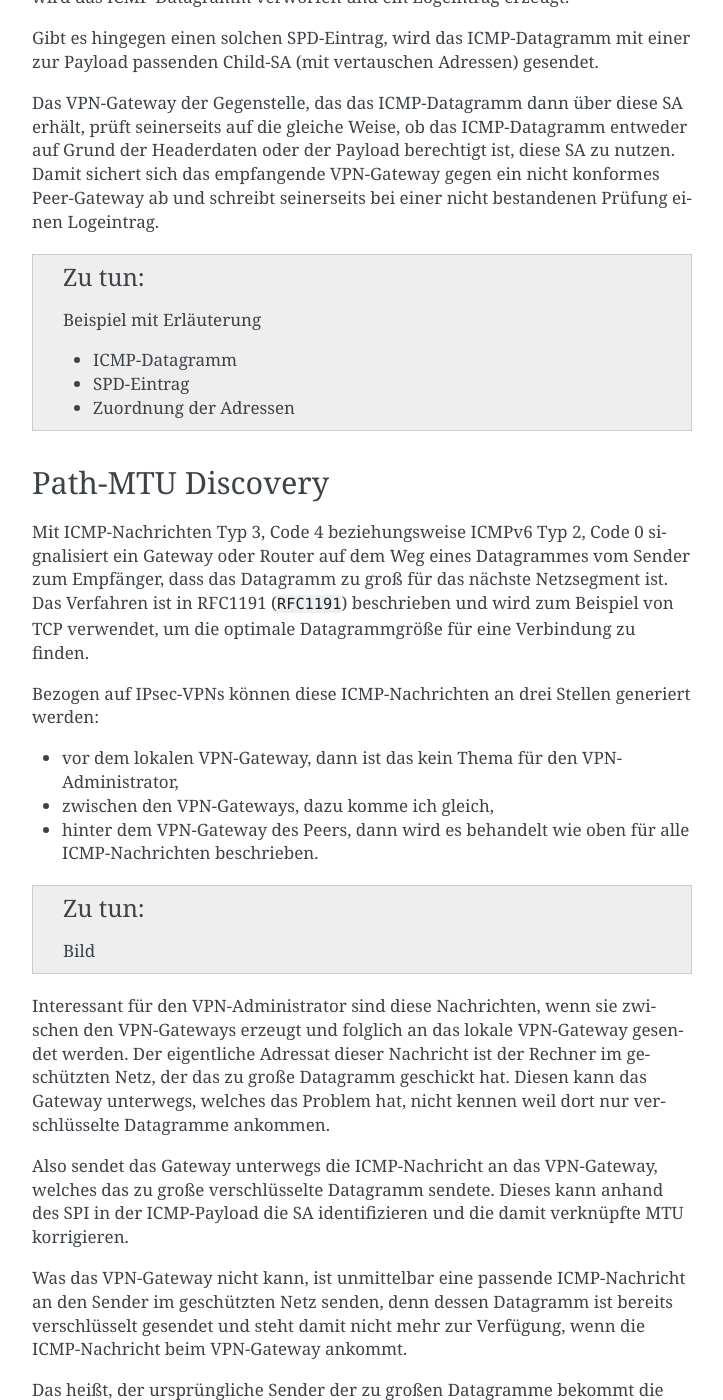
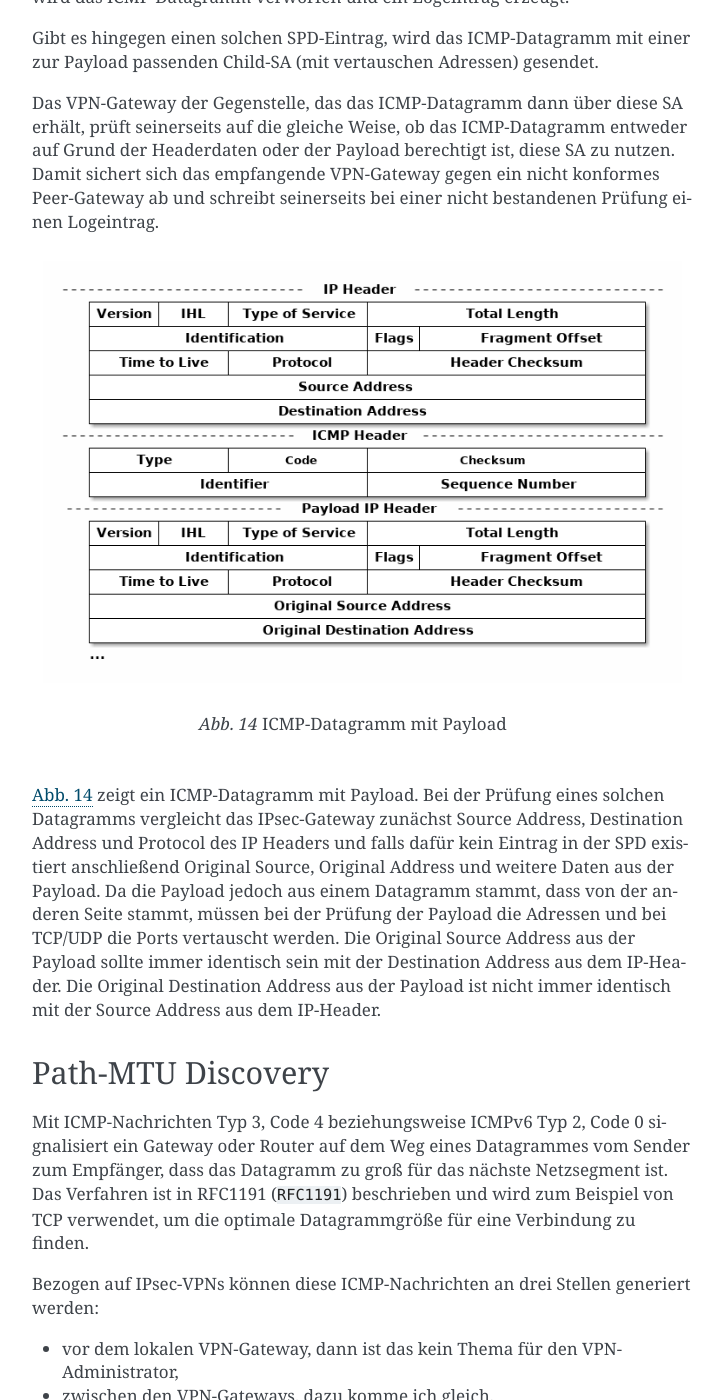
Before and after one commit to matwei-books/Fehlersuche-bei-IPsec-VPN-mit-IKEv2, a Sphinx documentation site: the page built from source/ikev2/icmp-handling.rst, in a window 1280 px wide and 1400 px high, scrolled down 1941 px. Shown: the whole window, without its empty margins (388-1111 px from the left). Built offline with Sphinx 7.4.7, drawn with Linux system fonts in a browser that asks for light colours; cross-references to code outside the pages are shown as plain code; some of the changed text lies outside the part shown.

Commit message:
Bilder von ICMP-Datagrammen und Erläuterung

```diff
--- a/source/ikev2/icmp-handling.rst
+++ b/source/ikev2/icmp-handling.rst
@@ -127,11 +127,29 @@ gegen ein nicht konformes Peer-Gateway ab
 und schreibt seinerseits bei einer nicht bestandenen Prüfung
 einen Logeintrag.
 
-.. todo:: Beispiel mit Erläuterung
+.. figure:: /images/icmp.png
+   :alt: ICMP-Datagramm mit IP-Header, ICMP-Header, Payload
+   :name: icmp
 
-   * ICMP-Datagramm
-   * SPD-Eintrag
-   * Zuordnung der Adressen
+   ICMP-Datagramm mit Payload
+
+:numref:`icmp` zeigt ein ICMP-Datagramm mit Payload.
+Bei der Prüfung eines solchen Datagramms
+vergleicht das IPsec-Gateway zunächst
+Source Address, Destination Address und Protocol des IP Headers
+und falls dafür kein Eintrag in der SPD existiert
+anschließend Original Source, Original Address und weitere Daten
+aus der Payload.
+Da die Payload jedoch aus einem Datagramm stammt,
+dass von der anderen Seite stammt,
+müssen bei der Prüfung der Payload die Adressen
+und bei TCP/UDP die Ports
+vertauscht werden.
+Die Original Source Address aus der Payload
+sollte immer identisch sein
+mit der Destination Address aus dem IP-Header.
+Die Original Destination Address aus der Payload ist
+nicht immer identisch mit der Source Address aus dem IP-Header.
 
 .. index:: ! PMTU-Discovery, ! Path-MTU Discovery
 
@@ -158,7 +176,11 @@ an drei Stellen generiert werden:
 - hinter dem VPN-Gateway des Peers, dann wird es behandelt wie oben für
   alle ICMP-Nachrichten beschrieben.
 
-.. todo:: Bild
+.. figure:: /images/icmp-esp.png
+   :alt: ICMP-Datagramm mit IP-Header, ICMP-Header, ESP-Payload
+   :name: icmp-esp
+
+   ICMP-Datagramm mit ESP-Payload
 
 Interessant für den VPN-Administrator sind diese Nachrichten,
 wenn sie zwischen den VPN-Gateways erzeugt
```
Also changed, not shown: other parts of source/ikev2/icmp-handling.rst (+2 -1 lines), source/images/icmp-esp.png (added), source/images/icmp.png (added), 3 other files.
